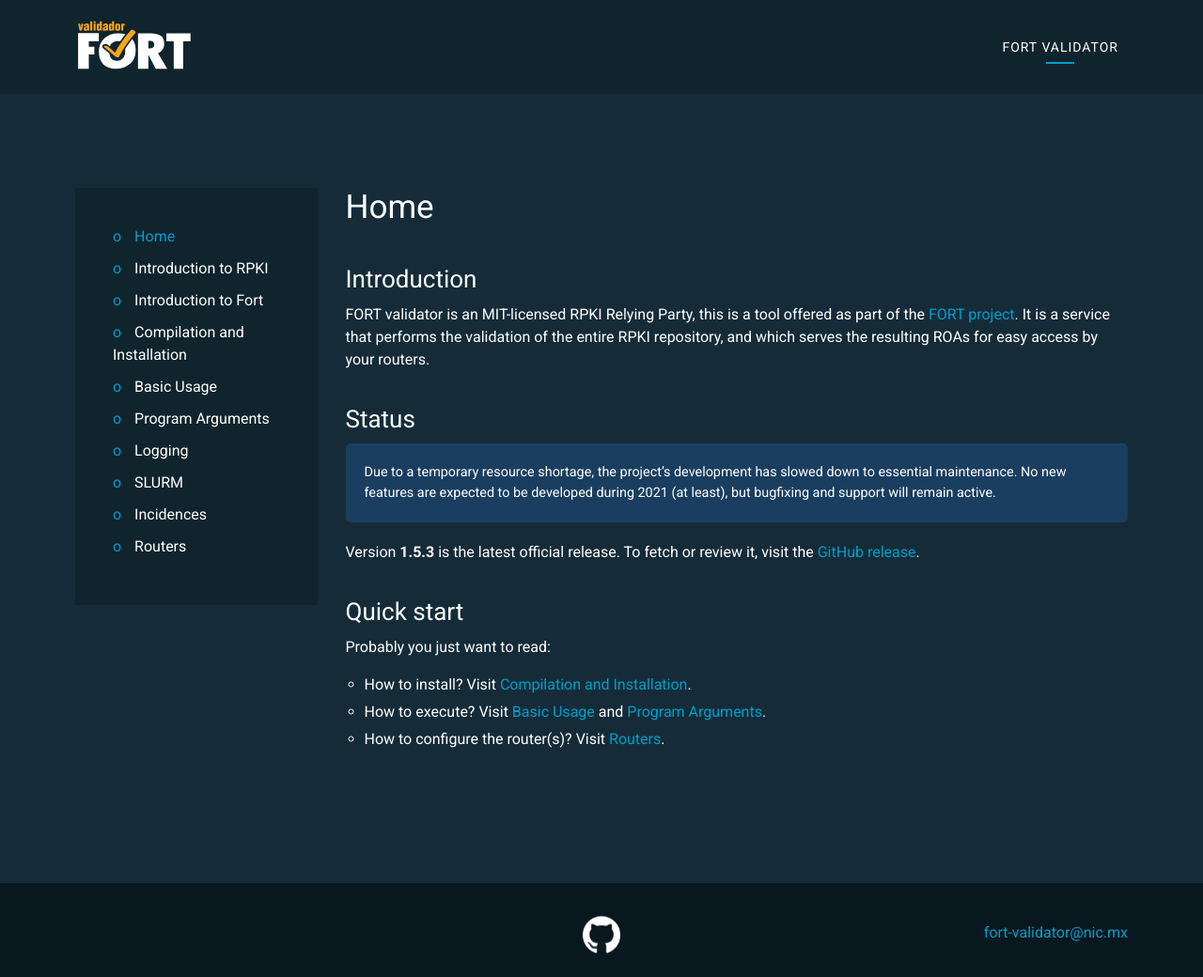
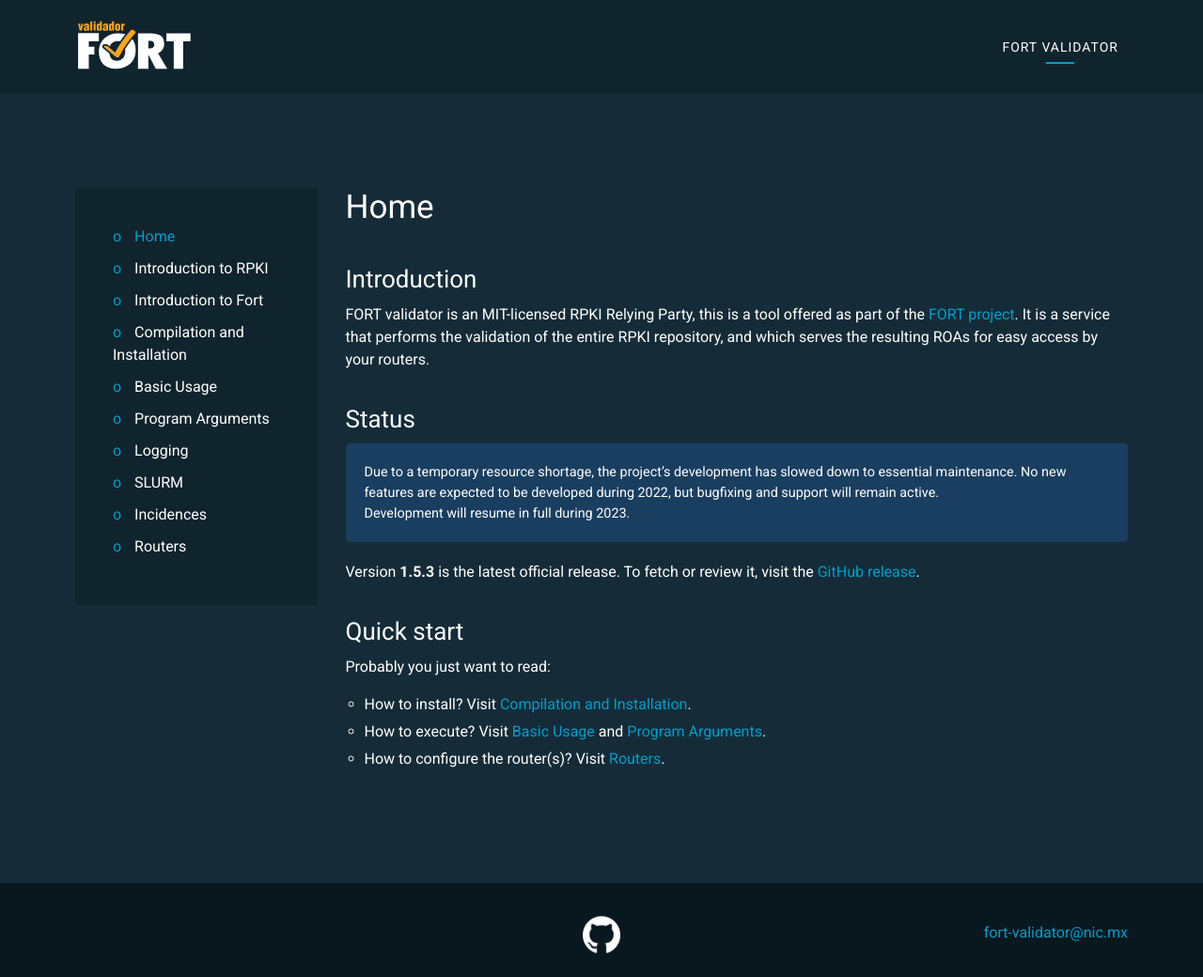
Before and after one commit to NICMx/FORT-validator, a Jekyll site: the page built from docs/index.md, in a window 1280 px wide and 1040 px high. Shown: the whole window at 94% size. Built offline with Jekyll 4.4.1, drawn with Linux system fonts in a browser that asks for light colours.

Commit message:
Update the project's status in the website

```diff
--- a/docs/index.md
+++ b/docs/index.md
@@ -11,7 +11,9 @@ FORT validator is an MIT-licensed RPKI Relying Party, this is a tool offered as
 
 ## Status
 
-> Due to a temporary resource shortage, the project's development has slowed down to essential maintenance. No new features are expected to be developed during 2021 (at least), but bugfixing and support will remain active.
+> Due to a temporary resource shortage, the project's development has slowed down to essential maintenance. No new features are expected to be developed during 2022, but bugfixing and support will remain active.
+>
+> Development will resume in full during 2023.
 
 Version **{{ site.fort-latest-version }}** is the latest official release. To fetch or review it, visit the [GitHub release](https://github.com/NICMx/FORT-validator/releases/tag/{{ site.fort-latest-version }}){:target="_blank"}.
 
```
